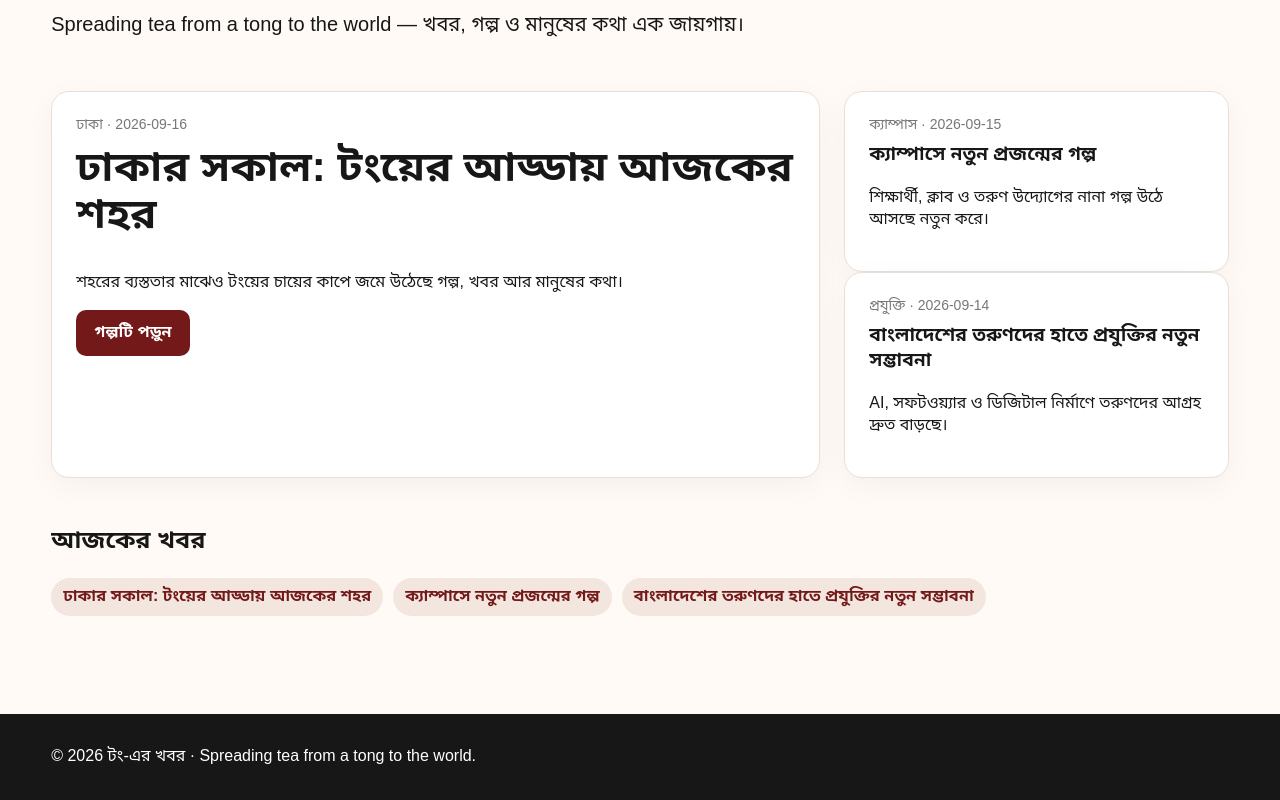
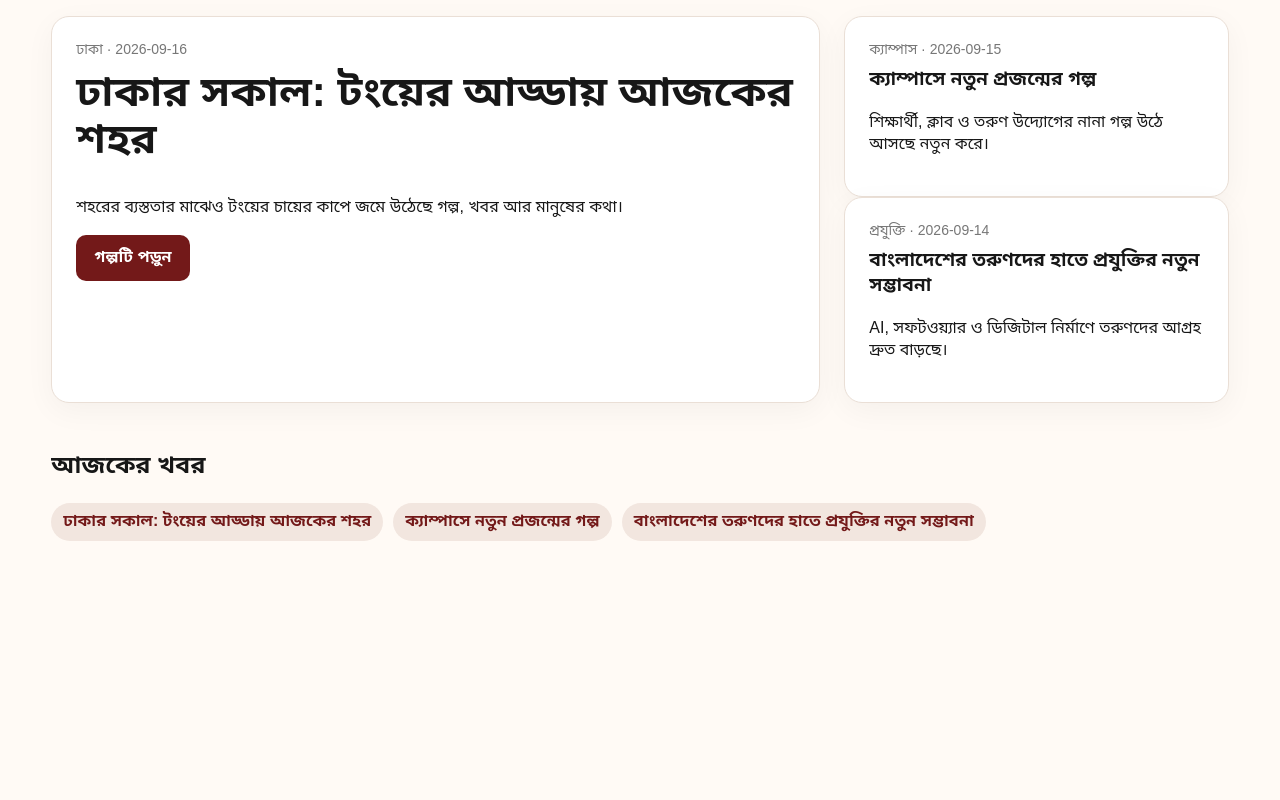
Before and after one commit to Fahim-hash/tong_v2, a Next.js app: page / in a window 1280 px wide. Shown: the part 341-1141 px from the top of the page. After the commit the page ends 910 px from the top, so only its background shows below. Built offline with nearby package versions, Linux system fonts and the light colour scheme.

Commit message:
refactor: make v2 shell internal-only

```diff
--- a/app/layout.tsx
+++ b/app/layout.tsx
@@ -1,9 +1,11 @@
 import type { Metadata } from 'next';
-import Link from 'next/link';
 import './globals.css';
 
-export const metadata: Metadata = { title: 'টং-এর খবর — TongerKhobor', description: 'Spreading tea from a tong to the world.' };
+export const metadata: Metadata = {
+  title: 'TongerKhobor — Internal Portal',
+  description: 'Internal newsroom workspace for TongerKhobor.',
+};
 
 export default function RootLayout({ children }: Readonly<{ children: React.ReactNode }>) {
-  return <html lang="bn"><body><header className="site-header"><div className="wrap nav"><Link href="/" className="logo">টং-এর খবর</Link><nav><Link href="/">হোম</Link><Link href="/trending">ট্রেন্ডিং</Link><Link href="/team">টিম</Link><Link href="/about">আমাদের কথা</Link><Link href="/login">লগইন</Link></nav></div></header><main>{children}</main><footer><div className="wrap">© {new Date().getFullYear()} টং-এর খবর · Spreading tea from a tong to the world.</div></footer></body></html>;
+  return <html lang="bn"><body>{children}</body></html>;
 }
```
